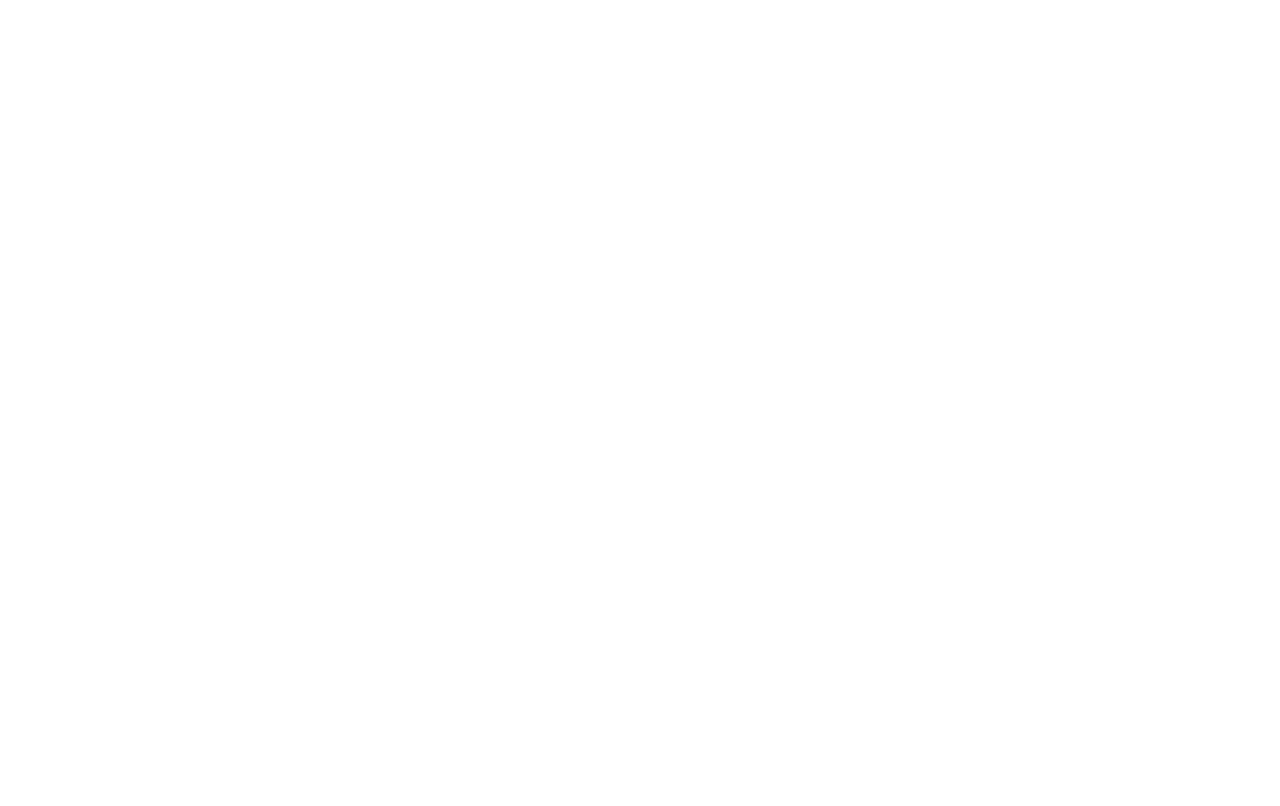
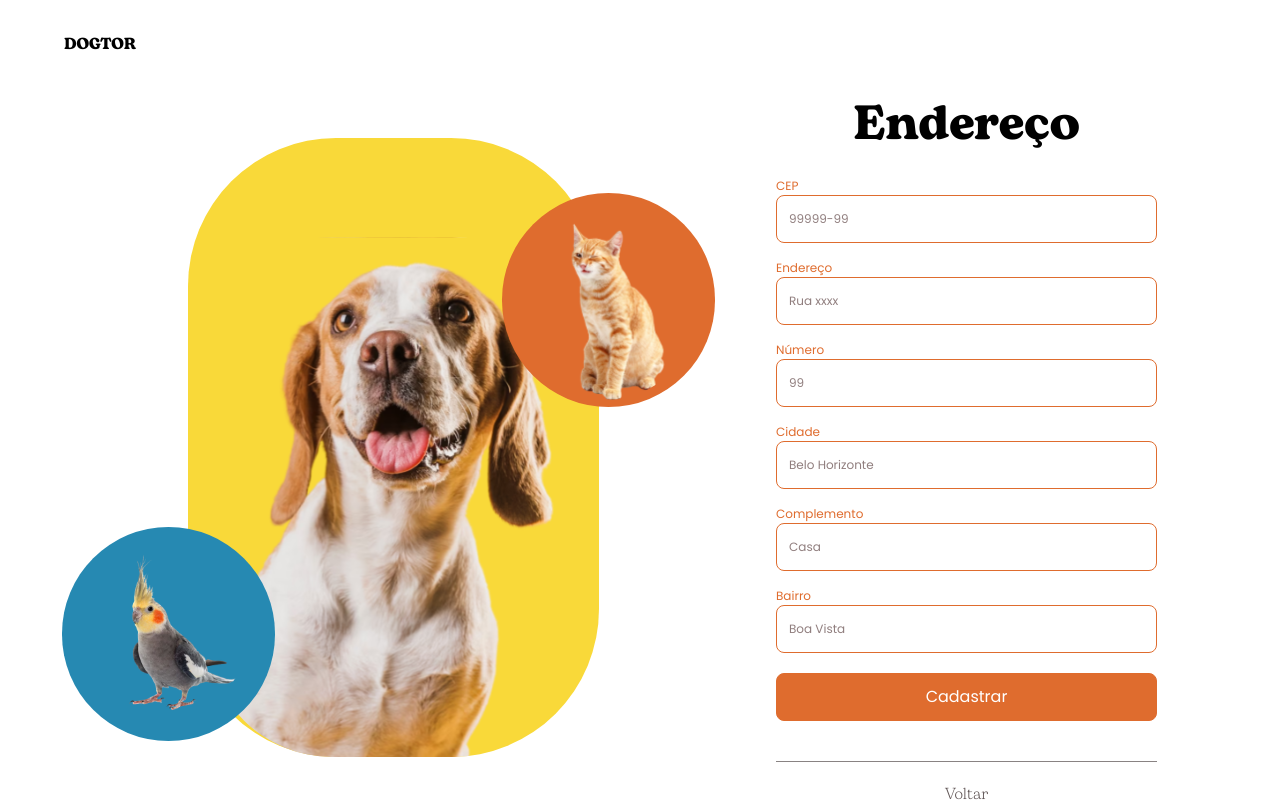
Before and after one commit to joaoMarcos777/dogtor, a React (Vite) app in the folder frontend/dogtor/: page /sign-up/address-data in a window 1280 px wide. Before the commit this address had no page. Built offline with nearby package versions, Linux system fonts and the light colour scheme.

Commit message:
feat: fix sign-up routes

```diff
--- a/frontend/dogtor/src/pages/sign-up/address-data/index.jsx
+++ b/frontend/dogtor/src/pages/sign-up/address-data/index.jsx
@@ -32,10 +32,22 @@
           labelFor="numberField"
         />
         <Input
+          title="Cidade"
+          type="text"
+          placeholder="Belo Horizonte"
+          labelFor="cityField"
+        />
+        <Input
           title="Complemento"
           type="text"
           placeholder="Casa"
           labelFor="complementField"
+        />
+        <Input
+          title="Bairro"
+          type="text"
+          placeholder="Boa Vista"
+          labelFor="districtField"
         />
 
         <Button
--- a/frontend/dogtor/src/pages/sign-up/index.jsx
+++ b/frontend/dogtor/src/pages/sign-up/index.jsx
@@ -15,12 +15,11 @@
   const [formData, setFormData] = useState({});
 
   const handleNext = (data) => {
+    console.log("sup bitch");
     setFormData({ ...formData, ...data });
   };
 
-  const handlePrevious = () => {
-    // Not implemented in this example
-  };
+  const handlePrevious = () => {};
 
   const handleSubmit = (data) => {
     alert("Submitted");
@@ -47,36 +46,7 @@
 
       <Image src={image} alt="" />
 
-      <Routes>
-        <Route path="/" element={<SignUp />}>
-          <Route path="/" element={<PersonalData onNext={handleNext} />} />
-
-          <Route
-            path="/sign-up/personal-data"
-            element={<PersonalData onNext={handleNext} />}
-          />
-          <Route
-            path="/sign-up/"
-            element={
-              <DocumentsData
-                data={formData}
-                onNext={handleNext}
-                onPrevious={handlePrevious}
-              />
-            }
-          />
-          <Route
-            path="/sign-up/address-data"
-            element={
-              <AddressData
-                data={formData}
-                onPrevious={handlePrevious}
-                onSubmit={handleSubmit}
-              />
-            }
-          />
-        </Route>
-      </Routes>
+      <Outlet data={formData} onNext={handleNext} onPrevious={handlePrevious} />
     </Container>
   );
 }
--- a/frontend/dogtor/src/pages/sign-up/personal-data/index.jsx
+++ b/frontend/dogtor/src/pages/sign-up/personal-data/index.jsx
@@ -5,8 +5,7 @@
 import { Link } from "react-router-dom";
 import { useState } from "react";
 
-export function PersonalData({ onNext }) {
-  const [name, setName] = useState("");
+export function PersonalData() {
   return (
     <Container>
       <Form>
@@ -38,7 +37,7 @@
         />
 
         <Link to="/sign-up/documents-data">
-          <Button title="Próximo" onClick={() => onNext()} />
+          <Button title="Próximo" />
         </Link>
       </Form>
       <Link to="/sign-in">
--- a/frontend/dogtor/src/routes/auth.routes.jsx
+++ b/frontend/dogtor/src/routes/auth.routes.jsx
@@ -1,15 +1,26 @@
-import { Routes, Route } from "react-router-dom";
-
+import { Routes, Route, Navigate } from "react-router-dom";
 import { Landpage } from "../pages/landpage";
 import { SignIn } from "../pages/sign-in";
 import { SignUp } from "../pages/sign-up";
+import { PersonalData } from "../pages/sign-up/personal-data";
+import { DocumentsData } from "../pages/sign-up/documents-data";
+import { AddressData } from "../pages/sign-up/address-data";
 
 export function AuthRoutes() {
   return (
     <Routes>
       <Route path="/" element={<Landpage />} />
       <Route path="/sign-in" element={<SignIn />} />
-      <Route path="/sign-up" element={<SignUp />} />
+      <Route path="/sign-up" element={<SignUp />}>
+        <Route
+          path="/sign-up/"
+          element={<Navigate replace to="/sign-up/personal-data" />}
+        />
+
+        <Route path="/sign-up/personal-data" element={<PersonalData />} />
+        <Route path="/sign-up/documents-data" element={<DocumentsData />} />
+        <Route path="/sign-up/address-data" element={<AddressData />} />
+      </Route>
     </Routes>
   );
 }
```
